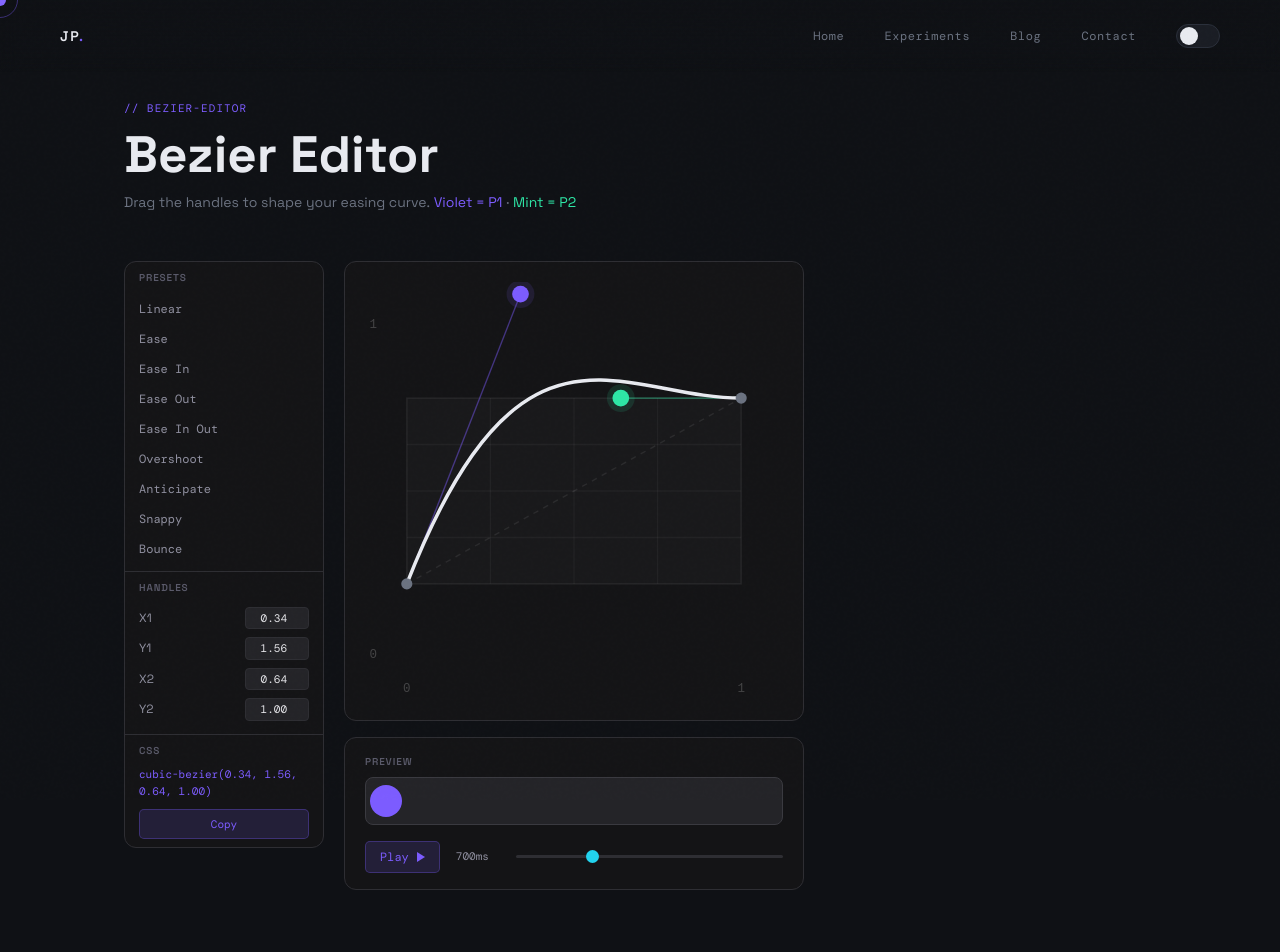
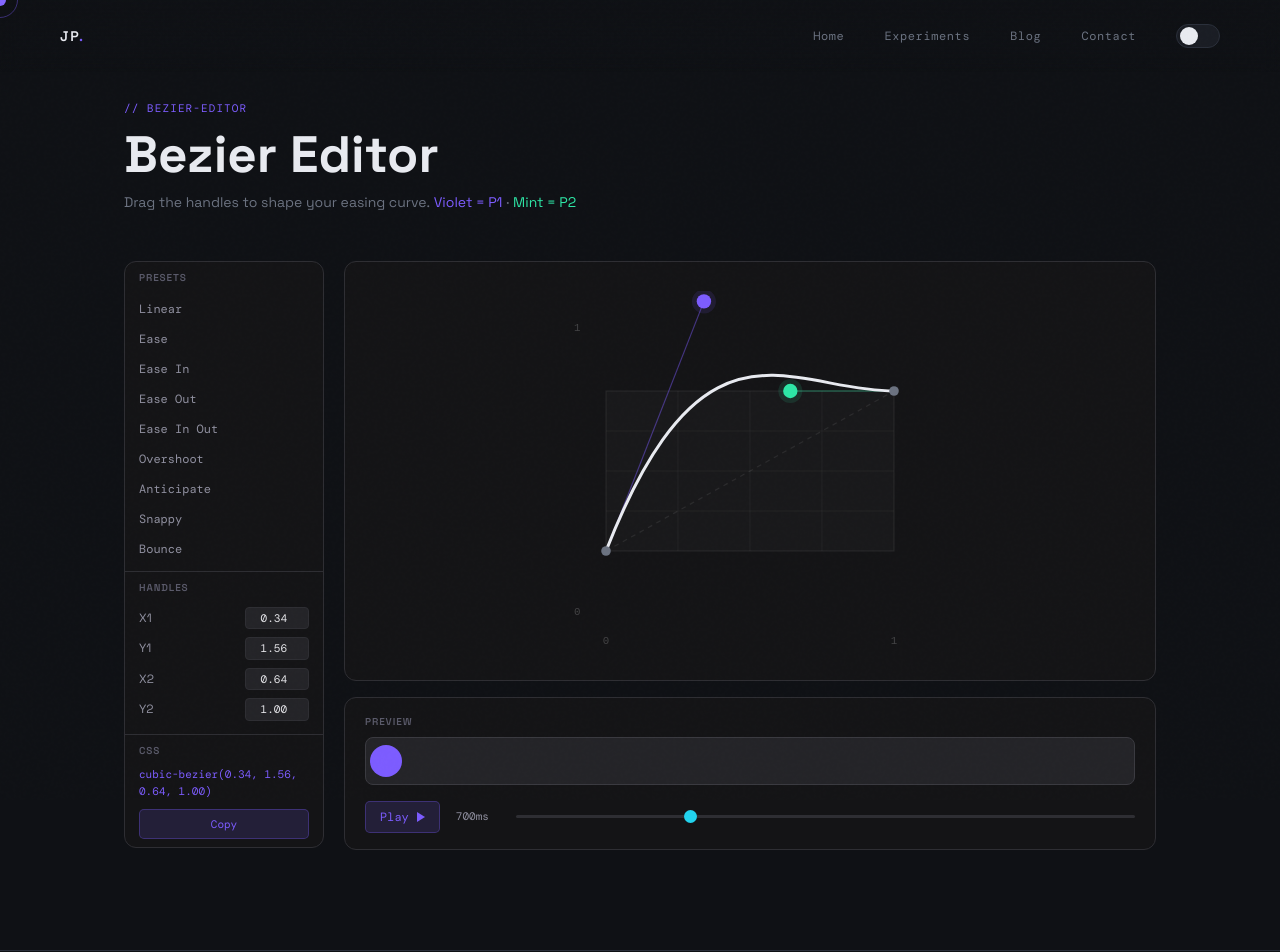
Before and after one commit to JPBelley/jeanphilippebelley-2026, a Next.js app: page /experiments/bezier-editor in a window 1280 px wide. Shown: the top 952 px of the page. Built offline with nearby package versions, Linux system fonts and the light colour scheme; a web font is replaced by a local one.

Commit message:
Bezier curve full width

```diff
--- a/app/experiments/bezier-editor/page.jsx
+++ b/app/experiments/bezier-editor/page.jsx
@@ -325,19 +325,22 @@ export default function BezierEditorPage() {
 
             {/* Canvas */}
             <div
-              className="aspect-square max-w-[460px] rounded-xl overflow-hidden"
+              className="w-full flex items-center justify-center rounded-xl"
               style={{
                 background: 'var(--color-tool-bg1)',
                 border: '1px solid var(--color-tool-border)',
                 padding: '20px',
+                minHeight: '420px',
               }}
             >
-              <BezierCanvas p1={p1} p2={p2} onP1={setP1} onP2={setP2} />
+              <div style={{ width: '360px', height: '360px', flexShrink: 0 }}>
+                <BezierCanvas p1={p1} p2={p2} onP1={setP1} onP2={setP2} />
+              </div>
             </div>
 
             {/* Preview */}
             <div
-              className="max-w-[460px] rounded-xl"
+              className="w-full rounded-xl"
               style={{
                 background: 'var(--color-tool-bg1)',
                 border: '1px solid var(--color-tool-border)',
```
